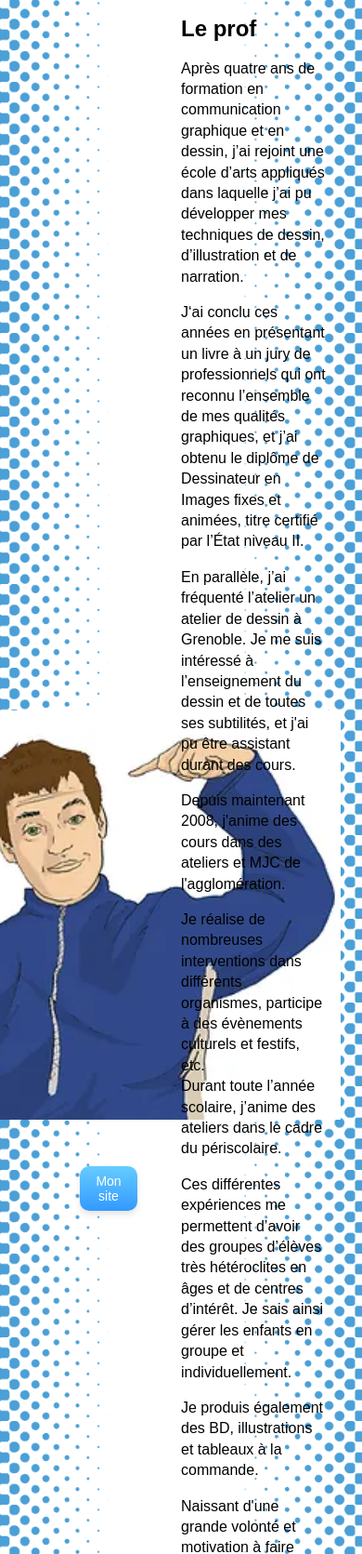
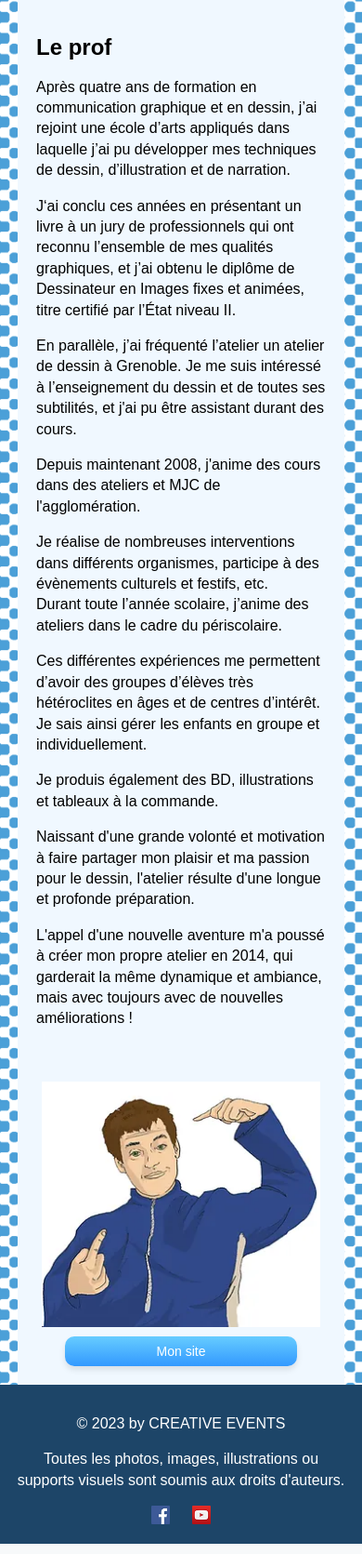
Before and after one commit to QuentinPeg/entre2traits, a PHP site: page /public/php/parcours.php in a window 390 px wide. Shown: the part 156-1827 px from the top of the page at 93% size. Run offline with PHP 8.4, Linux system fonts and the light colour scheme; some libraries are stand-ins or nearby versions; some web fonts are replaced.

Commit message:
ajout de responsive un peu partout

```diff
--- a/public/css/atelier.css
+++ b/public/css/atelier.css
@@ -125,7 +125,7 @@ ul li {
 }
 
 /* Responsive design */
-@media (max-width: 768px) {
+@media (max-width: 1200px) {
 
     .atelier-left,
     .atelier-right {
--- a/public/css/carrousel.css
+++ b/public/css/carrousel.css
@@ -88,7 +88,7 @@
 }
 
 /* Responsivité */
-@media (max-width: 768px) {
+@media (max-width: 1200px) {
     .carrousel-large img {
         max-height: 300px;
     }
--- a/public/css/manager_accueil.css
+++ b/public/css/manager_accueil.css
@@ -53,7 +53,7 @@ button:hover {
     background-color: #0056b3;
 }
 
-@media (max-width: 768px) {
+@media (max-width: 1200px) {
     .manager-icons {
         flex-direction: column;
     }
--- a/public/css/parcours.css
+++ b/public/css/parcours.css
@@ -24,3 +24,29 @@
     width: 40%;
 
 }
+
+/* Responsive styles */
+@media (max-width: 1200px) {
+    #roww {
+        flex-direction: column;
+        flex-flow: column-reverse;
+    }
+
+    #roww section {
+        width: 80%;
+        background-color: aliceblue;
+        padding: 20px;
+    }
+
+    .coll {
+        gap: 10px;
+    }
+
+    .coll>img {
+        width: 300px;
+    }
+
+    .coll>button {
+        width: 80%;
+    }
+}
--- a/public/css/style.css
+++ b/public/css/style.css
@@ -169,7 +169,7 @@ button:hover {
     flex-direction: row;
 }
 /* Responsive styles */
-@media (max-width: 768px) {
+@media (max-width: 1200px) {
 
     /* Body */
     body {
@@ -253,7 +253,7 @@ button:hover {
     }
 
     #img_accueil {
-        width: 100%;
+        max-width: 90vw;
     }
 
     /* Icones */
```
Also changed, not shown: public/css/contact.css (+7 -0 lines), public/css/interventions.css (+36 -2 lines), public/js/interventions.js (+5 -2 lines).
